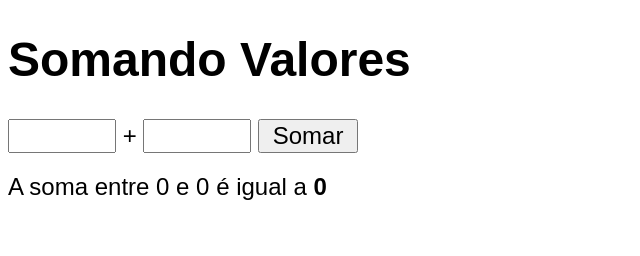
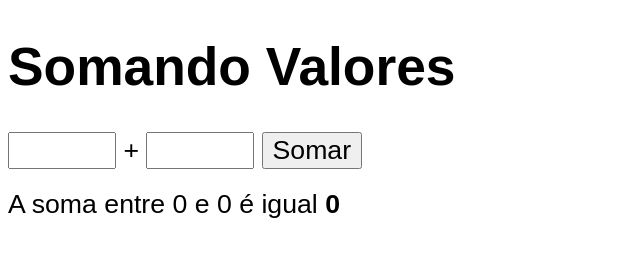
Before and after one commit to gabrielcmerlo/javascript, a plain HTML site: page exercicios/aula10/ex007.html in a window 1280 px wide. Both pictures are taken after a click on the button "Somar". Shown: the whole page, without its empty margins (0-640 px from the left). Drawn offline with Linux system fonts and the light colour scheme.

Commit message:
Atualizações

```diff
--- a/exercicios/aula10/ex007.html
+++ b/exercicios/aula10/ex007.html
@@ -7,10 +7,10 @@
     <title>Somando Números</title>
     <style>
         body {
-            font: normal 18pt Arial;
+            font: normal 20pt Arial;
         }
         input {
-            font: normal 18pt Arial;
+            font: normal 20pt Arial;
             width: 100px;
         }
         div#res {
@@ -20,19 +20,19 @@
 </head>
 <body>
     <h1>Somando Valores</h1>
-    <input type="number" name="itxtn1" id="txtn1"> +
-    <input type="number" name="itxtn2" id="txtn2">
+    <input type="number" name="txtn1" id="txtn1"> +
+    <input type="number" name="txtn2" id="txtn2">
     <input type="button" value="Somar" onclick="somar()">
     <div id="res">Resultado</div>
     <script>
         function somar() {
-            var tn1 = window.document.getElementById('txtn1')
-            var tn2 = window.document.querySelector('input#txtn2')
-            var res = window.document.getElementById('res')
+            var tn1 = document.getElementById('txtn1')
+            var tn2 = document.querySelector('input#txtn2')
+            var res = document.getElementById('res')
             var n1 = Number(tn1.value)
             var n2 = Number(tn2.value)
             var s = n1 + n2
-            res.innerHTML = `A soma entre ${n1} e ${n2} é igual a <strong>${s}</strong>`
+            res.innerHTML = `A soma entre ${n1} e ${n2} é igual <strong>${s}</strong>`
         }
     </script>
 </body>
```
Also changed, not shown: exercicios/aula09/ex005.html (+4 -9 lines), exercicios/aula10/ex006.html (+4 -4 lines).
